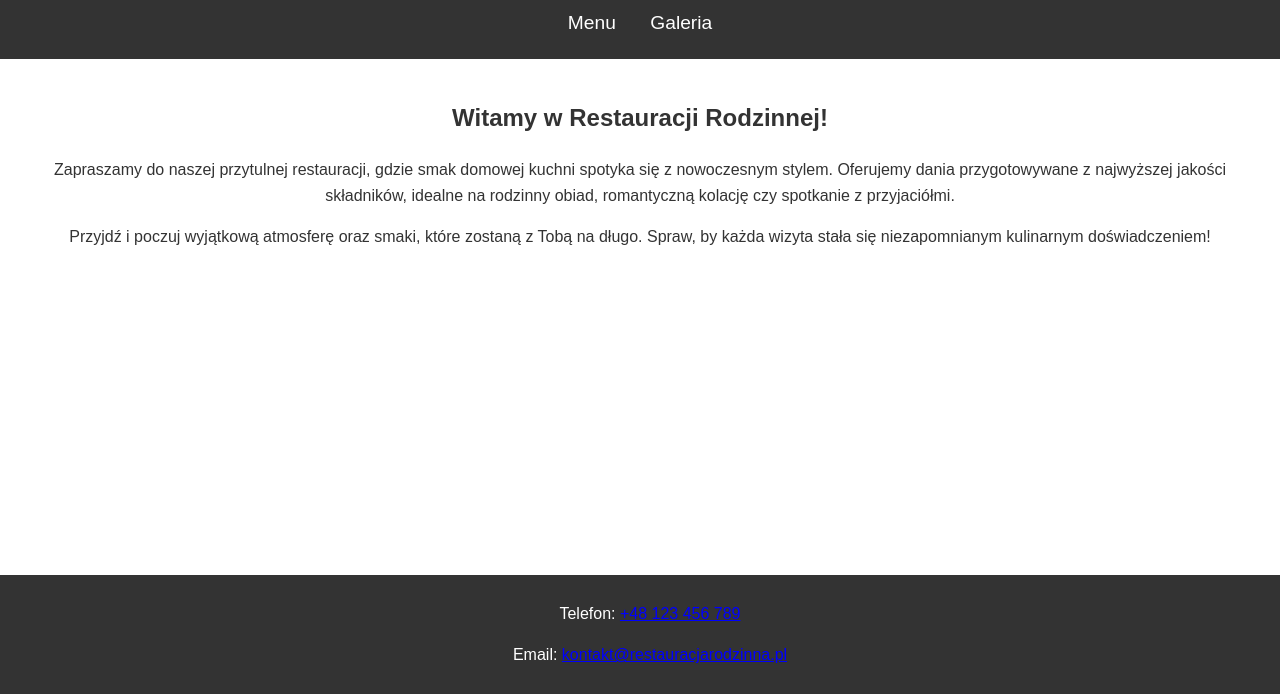
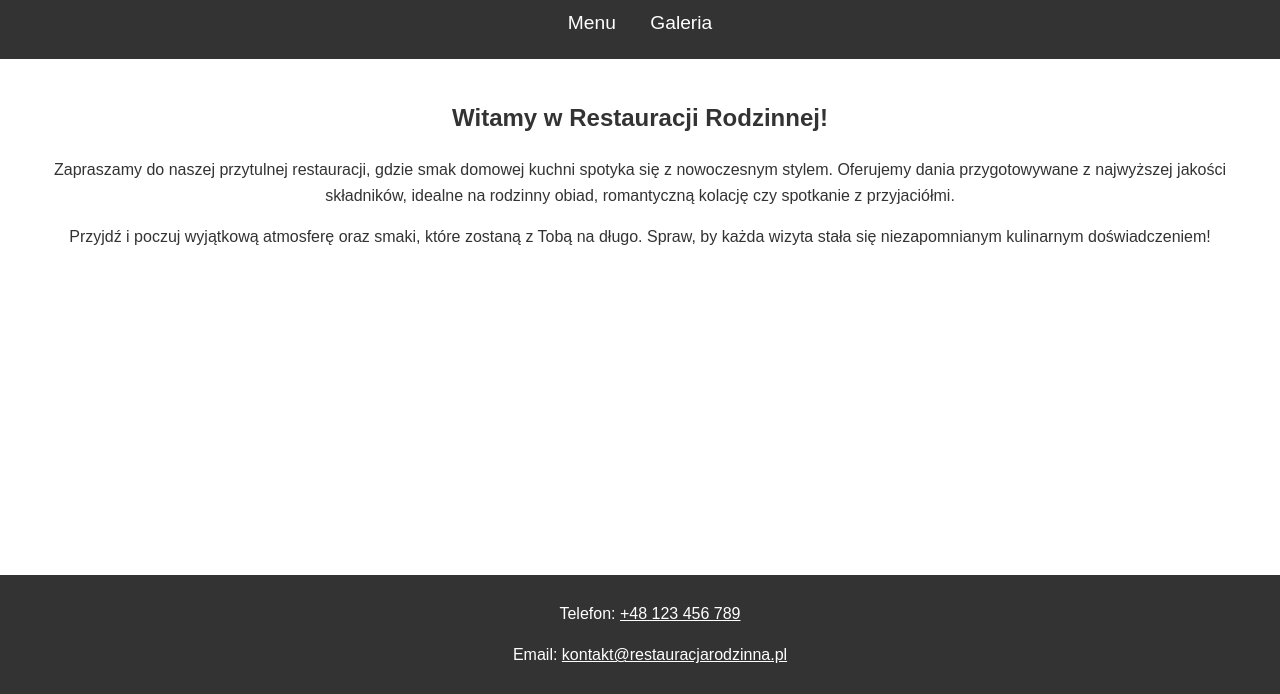
Before and after one commit to GrzegorzLiwinski/Moja-restauracja, a plain HTML site: page index.html in a window 1280 px wide. Shown: the part 106-800 px from the top of the page. Drawn offline with Linux system fonts and the light colour scheme.

Commit message:
aktualizuje styles.css

```diff
--- a/styles.css
+++ b/styles.css
@@ -52,7 +52,7 @@ footer {
 }
 
 footer a {
-  color: #00f;
+  color: #fff;
 }
 
 footer a:hover {
```
